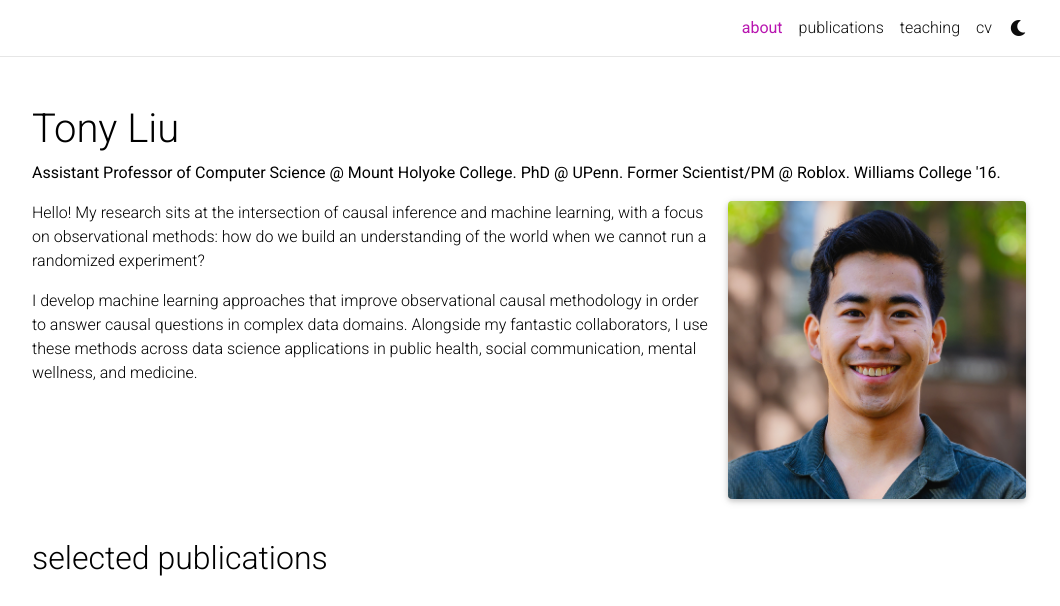
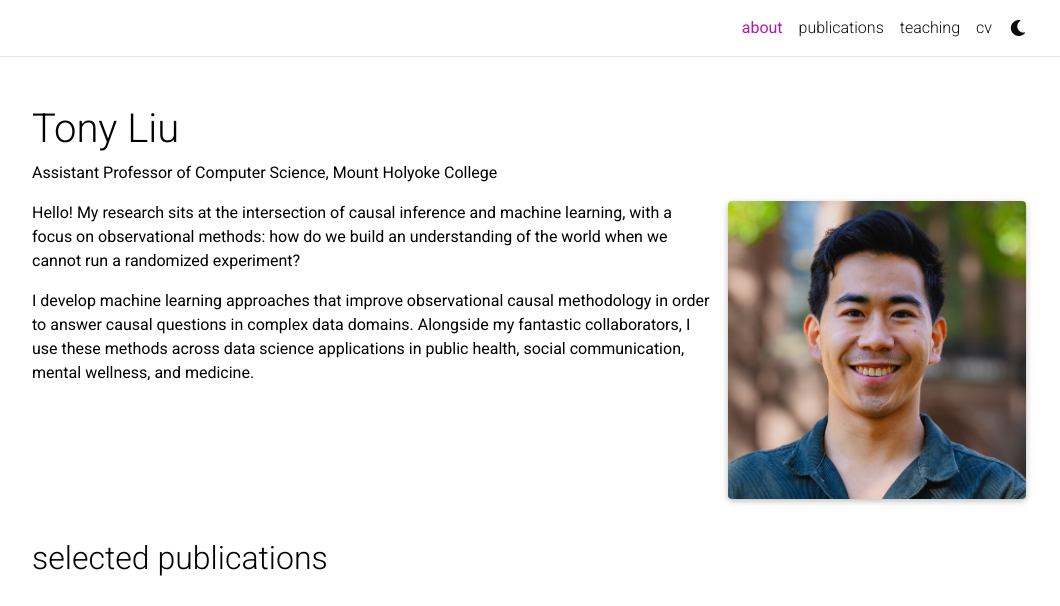
Before and after one commit to tliutony/tliutony.github.io, a Jekyll site: the page built from _pages/about.md, in a window 1280 px wide and 932 px high, cut to the strip 0-606 px from the top of the window. Shown: the whole strip, without its empty margins (111-1171 px from the left). Built offline with Jekyll 4.4.1, drawn with Linux system fonts in a browser that asks for light colours; full-size pictures stand in for the smaller copies a plugin makes; comment, search, counter and statistics services are not loaded; a style sheet for code colours, icons or effects is not loaded.

Commit message:
update subtitle

```diff
--- a/_pages/about.md
+++ b/_pages/about.md
@@ -2,7 +2,8 @@
 layout: about
 title: about
 permalink: /
-subtitle: <b>Assistant Professor of Computer Science @ Mount Holyoke College. PhD @ UPenn. Former Scientist/PM @ Roblox. Williams College '16.</b> #<a href='#'>Univeristy of Pennsylvania</a>. <a href='#'>Roblox</a>.
+subtitle: <b>Assistant Professor of Computer Science, Mount Holyoke College
+#PhD @ UPenn. Former Scientist/PM @ Roblox. Williams College '16.</b> #<a href='#'>Univeristy of Pennsylvania</a>. <a href='#'>Roblox</a>.
 # advised by <a href="https://www.cis.upenn.edu/~ungar/">Lyle Ungar</a> and <a href="https://kordinglab.com/">Konrad Kording</a>.
 #Address. Contacts. Moto. Etc.
 
```
